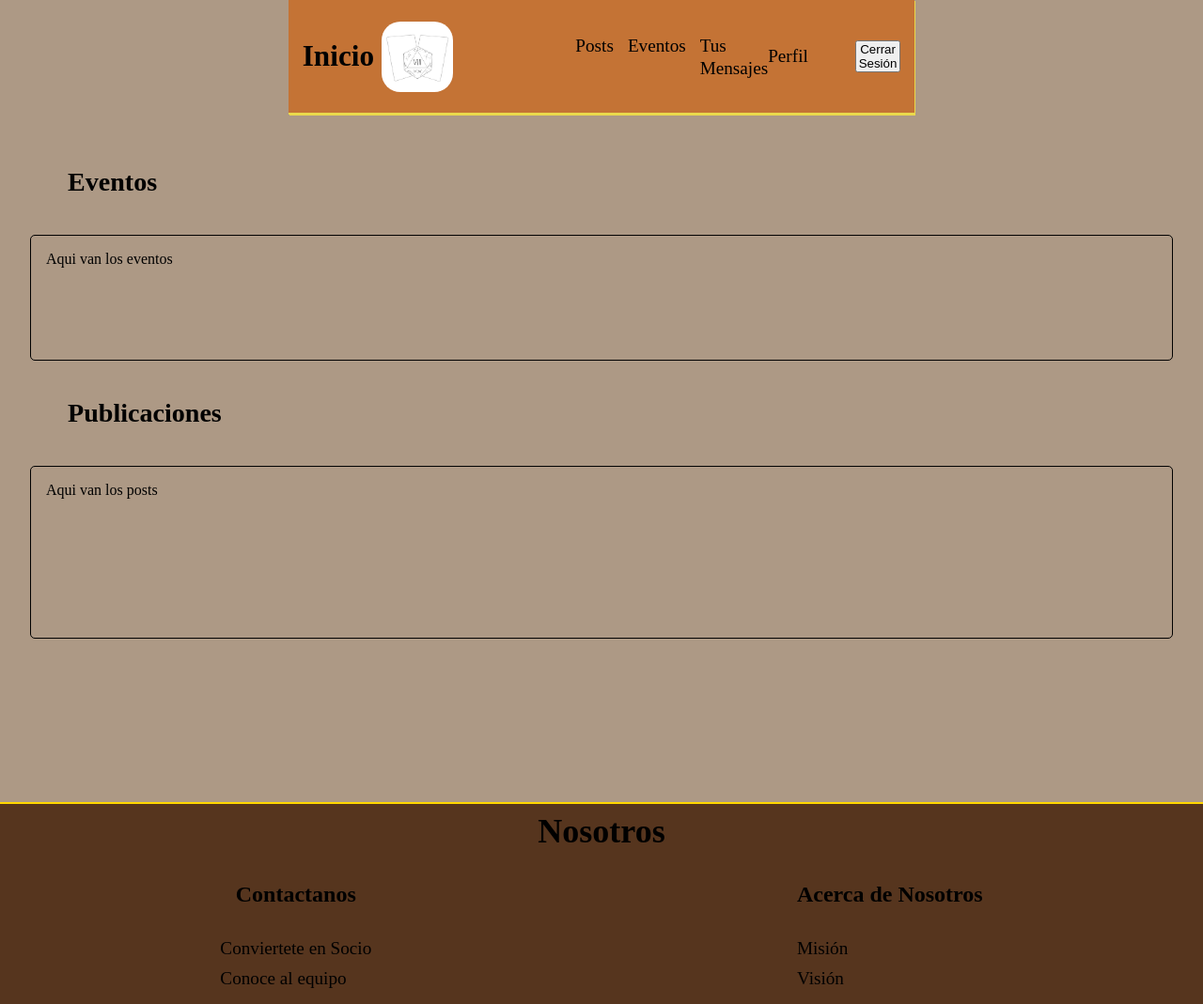
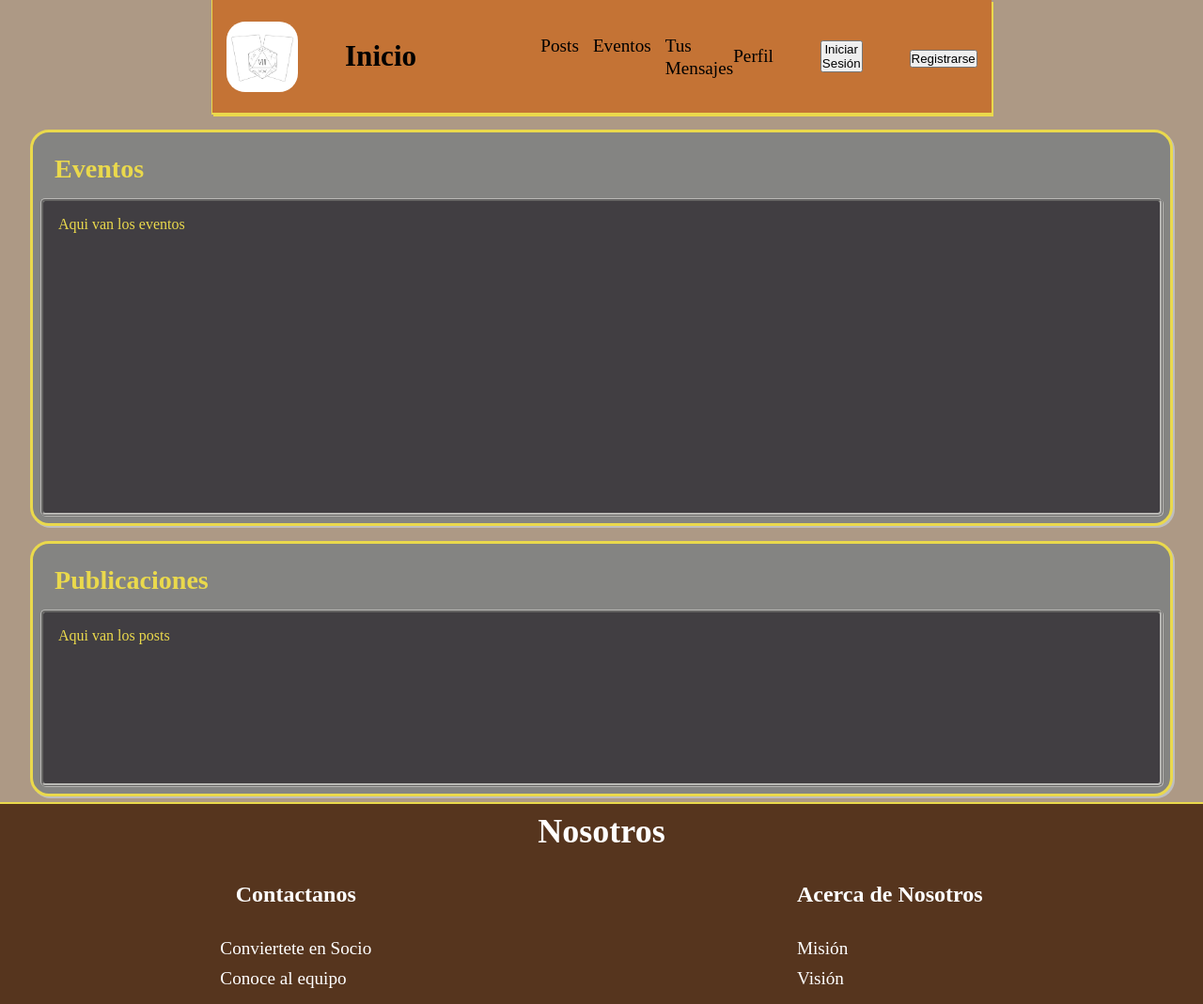
Before and after one commit to Bl3x4r/VIIIGames, a Flask app: page /inicio in a window 1280 px wide. Shown: the whole page at 94% size. Run offline with Flask 3, Linux system fonts and the light colour scheme.

Commit message:
se mejora un poco el estilo de la pagina de inicio

```diff
--- a/app_flask/config/mysqlconnection.py
+++ b/app_flask/config/mysqlconnection.py
@@ -3,7 +3,7 @@ class MySQLConnection:
     def __init__(self, db):
         connection = pymysql.connect(host = 'localhost',
                                     user = 'root',
-                                    password = 'root',
+                                    password = '@B2G3Z6K8benja',
                                     db = db,
                                     charset = 'utf8mb4',
                                     cursorclass = pymysql.cursors.DictCursor,
--- a/app_flask/controladores/controlador_usuario.py
+++ b/app_flask/controladores/controlador_usuario.py
@@ -7,11 +7,15 @@ bcrypt = Bcrypt(app)
 
 @app.route('/', methods= ['GET'])
 def login():
-    return render_template('test_creacion.html')
+    return redirect('/inicio')
 
 @app.route('/inicio')
 def inicio():
     return render_template("inicio.html")
+
+@app.route('/registrarse')
+def formulario_registro():
+    return render_template('test_creacion.html')
 
 @app.route('/iniciar/sesion')
 def iniciar_sesion():
@@ -42,3 +46,9 @@ def procesa_login():
     session['id_usuario'] = usuario_login.id
     session['nombre_usuario'] = usuario_login.nombre_usuario
     return redirect("/inicio")
+
+@app.route("/cerrar/sesion" , methods=["GET"])
+def procesa_logout():
+    session.clear()
+    print(session)
+    return redirect("/")
--- a/app_flask/static/css/inicio.css
+++ b/app_flask/static/css/inicio.css
@@ -35,14 +35,15 @@ nav{
     margin: 0 16px;
     font-size: 1.3rem;
     border-bottom: 2px solid #EAD94C;
-    box-shadow: 1px 1px #EAD94C;
+    border-left: 1px solid #EAD94C;
+    box-shadow: 2px 2px #EAD94C;
     background-color: #C47335;
 }
 .cont_izq{
     flex: 2;
     padding: 5px;
     display: flex;
-    gap: 8px;
+    gap: 50px;
     align-items: center;
 }
 .cont_der{
@@ -75,15 +76,15 @@ nav{
     display: flex;
     flex-direction: column;
     padding: 16px 32px;
+    gap: 16px;
 }
 .titulos-cuerpo{
     display: flex;
     justify-content: flex-start;
     margin-left: 100px;
     margin: 15px;
-    padding: 25px;
     font-size: 1.5rem;
-    /* border: 1px solid blue; */
+    color: #EAD94C;
 }
 .cont-eventos,.cont-posts{
     border: 1px solid black;
@@ -91,12 +92,29 @@ nav{
 }
 
 .cont-eventos{
-    height: 100px;
+    height: 300px;
     padding: 16px;
+    background-color: #413e42;
+    color: #EAD94C;
+    border: 3px ridge;
+    border-color: #B9B8B5;
+    box-shadow: 1px 1px #B9B8B5;
 }
 .cont-posts{
     height: 150px;
     padding: 16px;
+    background-color: #413e42;
+    color: #EAD94C;
+    border: 3px ridge;
+    border-color: #B9B8B5;
+    box-shadow: 1px 1px #B9B8B5;
+}
+.cont-cuerpo{
+    background-color: #848482;
+    border: 3px solid #EAD94C;
+    border-radius: 20px;
+    box-shadow: 2px 2px #BEBEBE;
+    padding: 8px;
 }
 
 /*
@@ -109,8 +127,9 @@ footer{
     display: flex;
     flex-direction: column;
     padding: 8px;
-    border-top: 2px solid gold;
+    border-top: 2px solid #EAD94C;
     background-color: #56351E;
+    color: #fff;
 }
 .titulo-footer{
     display: flex;
@@ -129,14 +148,9 @@ footer{
     justify-content: center;
     gap: 8px;
 }
-/*
-.cont-footer-der{
-    border: 1px solid red;
+.item-footer{
+    color: #fff;
 }
-.cont-footer-izq{
-    border: 1px solid blueviolet;
-}
-*/
 
 .list-footer{
     display: flex;
--- a/app_flask/templates/inicio.html
+++ b/app_flask/templates/inicio.html
@@ -12,8 +12,8 @@
      -->
     <nav>
         <div class="cont_izq">
+            <img src="{{url_for('static', filename='img/logo.jpeg')}}" alt="Logo de VIIIGames" class="img logo">
             <h1>Inicio</h1>
-            <img src="{{url_for('static', filename='img/logo.jpeg')}}" alt="Logo de VIIIGames" class="img logo">
         </div>
         <div class="cont_der">
             <ul class="lista">
@@ -23,8 +23,11 @@
             </ul>
             <div class="cont-perfil-btn">
                 <a href="#" class="item">Perfil</a>
-                <form action="/cerrar/sesion" method="get">
-                    <button>Cerrar Sesión</button>
+                <form action="/iniciar/sesion" method="get">
+                    <button>Iniciar Sesión</button>
+                </form>
+                <form action="/registrarse" method="get">
+                    <button>Registrarse</button>
                 </form>
             </div>
         </div>
@@ -33,22 +36,26 @@
         Cuerpo de la pagina
      -->
     <div class="cuerpo">
+        <div class="cont-cuerpo">
             <div class="titulos-cuerpo">
                 <h3>Eventos</h3>
             </div>
 
-        <div class="cont-cuerpo cont-eventos">
+            <div class="cont-eventos">
                 <ul>
                     <li>Aqui van los eventos</li>
                 </ul>
             </div>
+        </div>
+        <div class="cont-cuerpo">
             <div class="titulos-cuerpo">
                 <h3>Publicaciones</h3>
             </div>
-        <div class="cont-cuerpo cont-posts">
+            <div class="cont-posts">
                 <ul>
                     <li>Aqui van los posts</li>
                 </ul>
+            </div>
         </div>
     </div>
     <!--
@@ -62,15 +69,15 @@
             <div class="cont cont-footer-izq">
                 <h3 class="titulo-footer">Contactanos</h3>
                 <ul class="list list-footer">
-                    <li><a href="#" class="item">Conviertete en Socio</a></li>
-                    <li><a href="/conocer/equipo" class="item">Conoce al equipo</a></li>
+                    <li><a href="#" class="item item-footer">Conviertete en Socio</a></li>
+                    <li><a href="/conocer/equipo" class="item item-footer">Conoce al equipo</a></li>
                 </ul>
             </div>
             <div class="cont cont-footer-der">
                 <h3 class="titulo-footer">Acerca de Nosotros</h3>
                 <ul class="list list-footer">
-                    <li><a href="#" class="item">Misión</a></li>
-                    <li><a href="#" class="item">Visión</a></li>
+                    <li><a href="#" class="item item-footer">Misión</a></li>
+                    <li><a href="#" class="item item-footer">Visión</a></li>
                 </ul>
             </div>
         </div>
--- a/app_flask/templates/test_Login.html
+++ b/app_flask/templates/test_Login.html
@@ -27,7 +27,7 @@
         <input type="submit" value="Ingresar">
 
     </form>
-    <p>¿No tienes una cuenta? <a href="/">Crear cuenta</a></p>
+    <p>¿No tienes una cuenta? <a href="/registrarse">Crear cuenta</a></p>
     </div>
 </body>
 </html>
--- a/app_flask/templates/test_creacion.html
+++ b/app_flask/templates/test_creacion.html
@@ -50,6 +50,8 @@
         </form>
         <p>¿Ya tienes una cuenta? <a href="/iniciar/sesion">Iniciar sesión</a></p>
     </div>
+
+    <a href="/inicio" class="btn-inicio">Inicio</a>
 </body>
 
 </html>
```
Also changed, not shown: app_flask/static/css/test_crearCSS.css (+14 -1 lines). Lines whose indentation alone changed are shown as unchanged.
